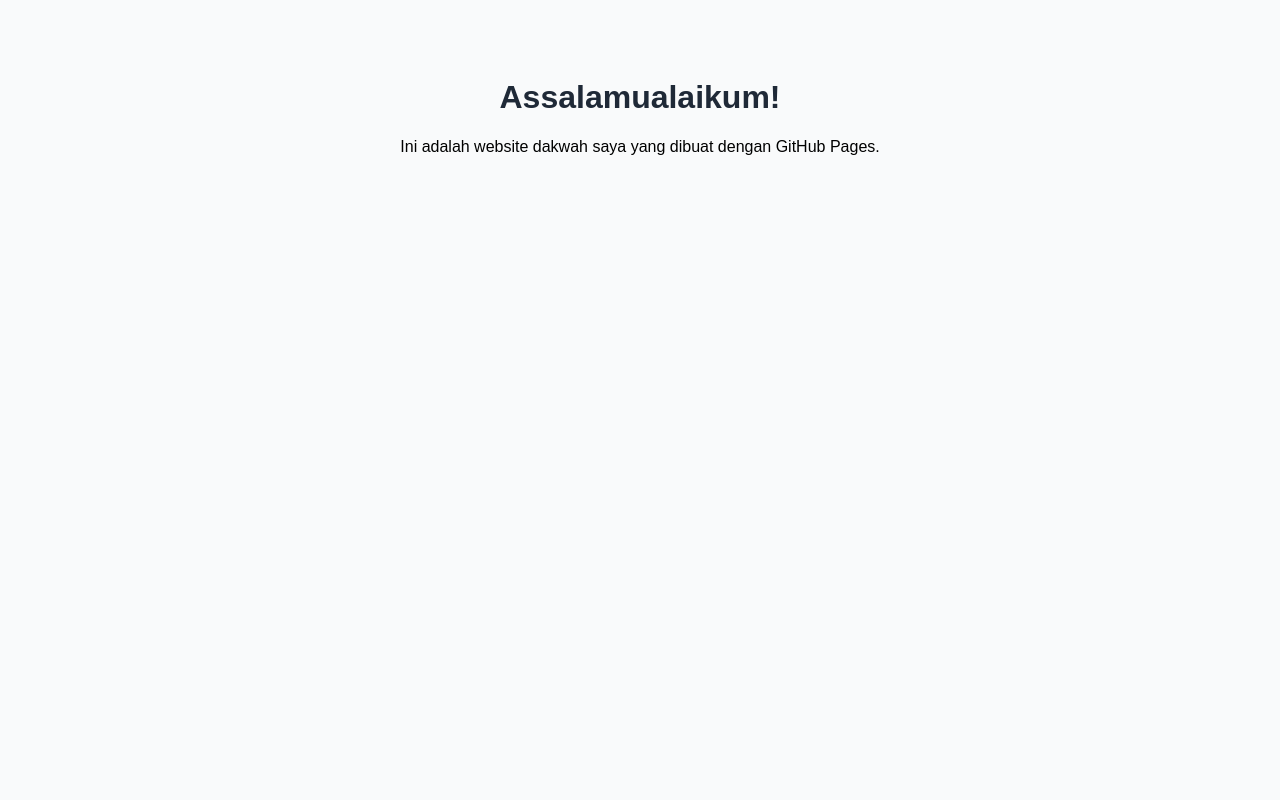
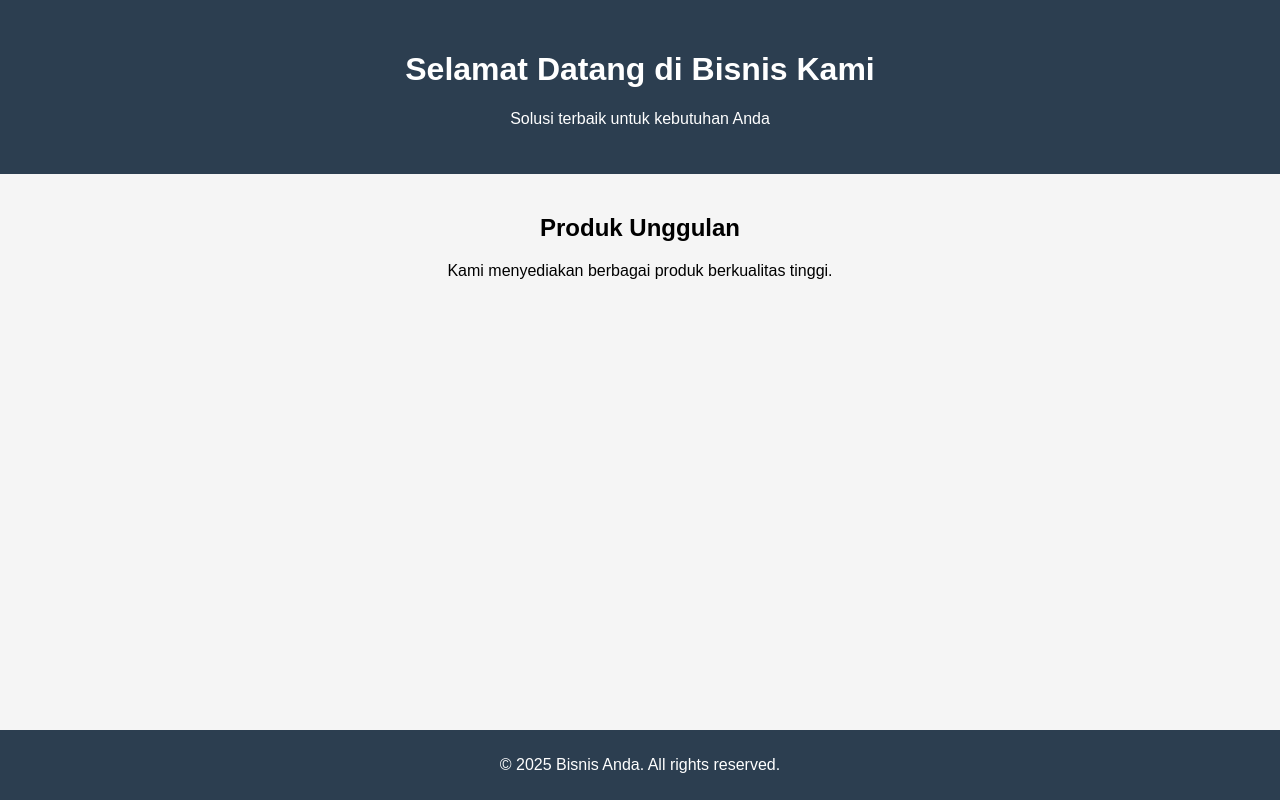
Before and after one commit to hendihadami/website-bisnis, a plain HTML site: page index.html in a window 1280 px wide. Drawn offline with Linux system fonts and the light colour scheme.

Commit message:
Update index.html

```diff
--- a/index.html
+++ b/index.html
@@ -2,21 +2,45 @@
 <html lang="id">
 <head>
   <meta charset="UTF-8">
-  <title>Website Saya</title>
+  <meta name="viewport" content="width=device-width, initial-scale=1">
+  <title>Bisnis Saya</title>
   <style>
     body {
-      background-color: #f9fafb;
-      font-family: Arial, sans-serif;
+      font-family: sans-serif;
+      margin: 0;
+      padding: 0;
       text-align: center;
-      padding: 50px;
+      background: #f5f5f5;
     }
-    h1 {
-      color: #1f2937;
+    header {
+      background: #2c3e50;
+      color: white;
+      padding: 30px 0;
+    }
+    main {
+      padding: 20px;
+    }
+    footer {
+      background: #2c3e50;
+      color: white;
+      padding: 10px 0;
+      position: fixed;
+      width: 100%;
+      bottom: 0;
     }
   </style>
 </head>
 <body>
-  <h1>Assalamualaikum!</h1>
-  <p>Ini adalah website dakwah saya yang dibuat dengan GitHub Pages.</p>
+  <header>
+    <h1>Selamat Datang di Bisnis Kami</h1>
+    <p>Solusi terbaik untuk kebutuhan Anda</p>
+  </header>
+  <main>
+    <h2>Produk Unggulan</h2>
+    <p>Kami menyediakan berbagai produk berkualitas tinggi.</p>
+  </main>
+  <footer>
+    <p>© 2025 Bisnis Anda. All rights reserved.</p>
+  </footer>
 </body>
 </html>
```
